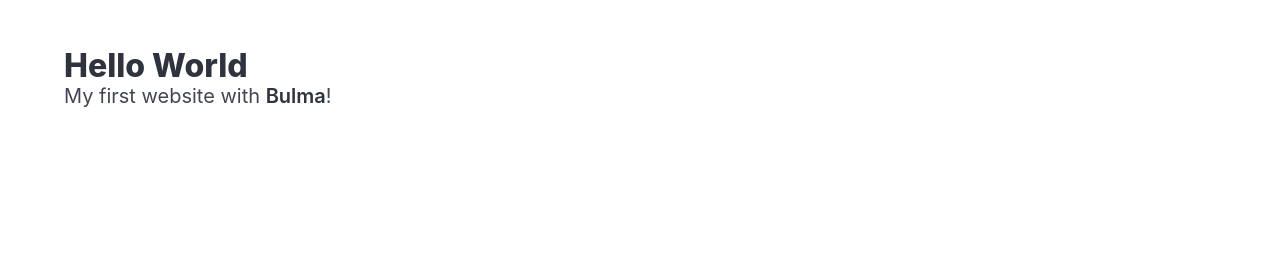
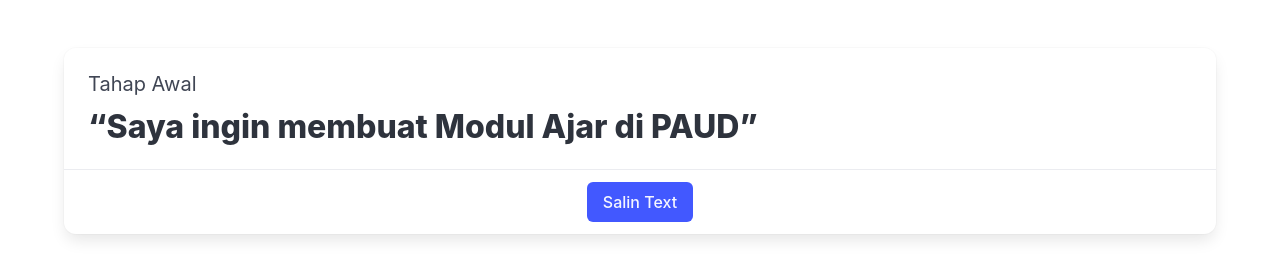
Before and after one commit to alfianrht/prompt-modulajar, a plain HTML site: page index.html in a window 1280 px wide. Drawn offline with Linux system fonts and the light colour scheme.

Commit message:
Update copy

```diff
--- a/index.html
+++ b/index.html
@@ -5,16 +5,32 @@
         <meta name="viewport" content="width=device-width, initial-scale=1">
         <title>Hello Bulma!</title>
         <link rel="stylesheet" href="bulma/css/bulma.min.css">
+        <script>
+            function copyText() {
+                const textToCopy = document.getElementById('title-text').innerText;
+                navigator.clipboard.writeText(textToCopy).then(() => {
+                    document.getElementById('success-message').innerText = 'Berhasil di salin';
+                });
+            }
+        </script>
     </head>
     <body>
     <section class="section">
         <div class="container">
-            <h1 class="title">
-                Hello World
-            </h1>
-            <p class="subtitle">
-                My first website with <strong>Bulma</strong>!
-            </p>
+            <div class="card">
+                <div class="card-content">
+                    <p class="subtitle mb-3">Tahap Awal</p>
+                    <p class="title" id="title-text">
+                        “Saya ingin membuat Modul Ajar di PAUD”
+                    </p>
+                </div>
+                <footer class="card-footer">
+                  <p class="card-footer-item">
+                    <button class="button is-link" onclick="copyText()">Salin Text</button>
+                  </p>
+                </footer>
+                <div id="success-message" class="has-text-success mt-3"></div>
+              </div>
         </div>
     </section>
     </body>
```
